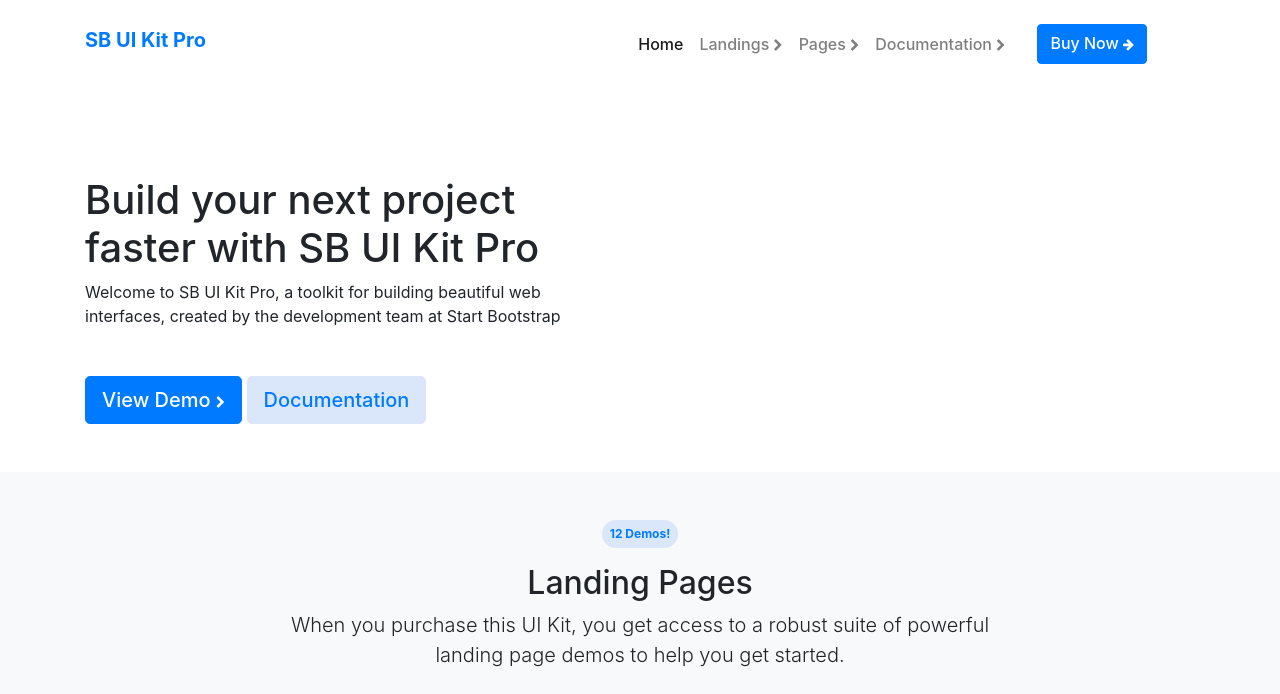
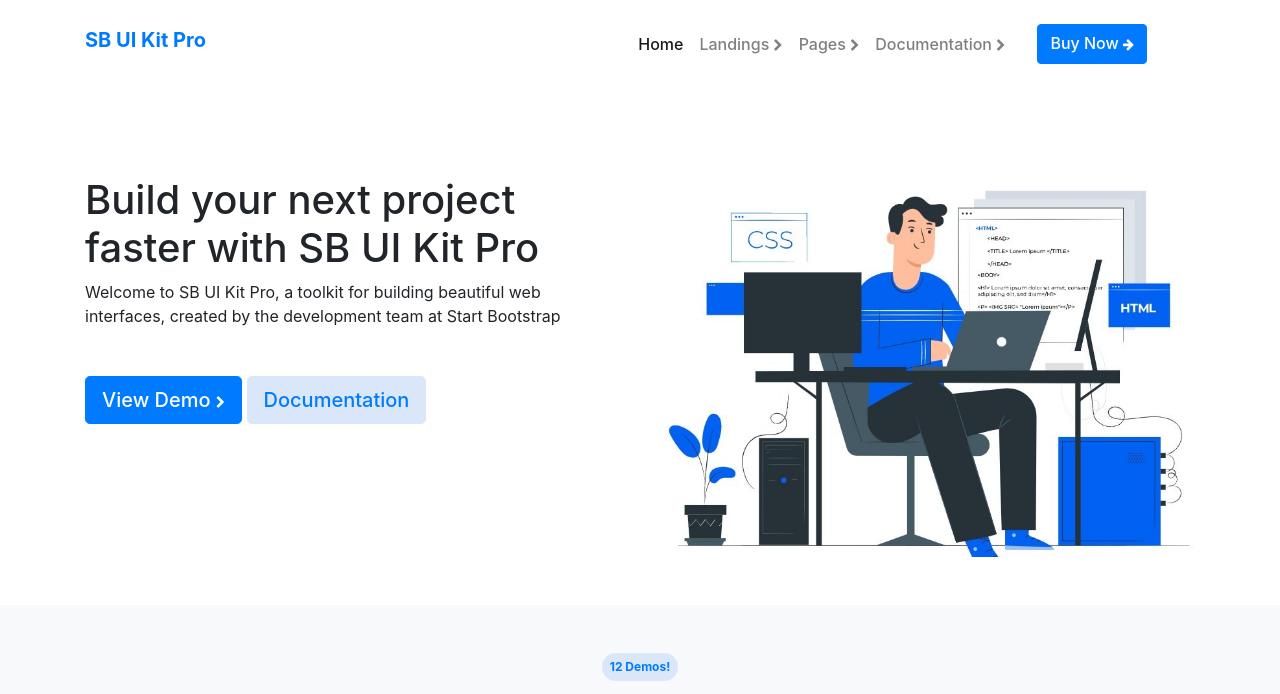
Before and after one commit to gianghl1983/btvn01, a plain HTML site: page index.html in a window 1280 px wide. Shown: the top 694 px of the page. Drawn offline with nearby package versions, Linux system fonts and the light colour scheme.

Commit message:
index: d-none d-lg-block

```diff
--- a/index.html
+++ b/index.html
@@ -55,7 +55,7 @@
                     <a href="" class="btn btn-primary btn-lg font-weight-500">View Demo <i class="fa fa-chevron-right" aria-hidden="true"></i></a>
                     <a href="" class="btn btn-primary-soft btn-lg font-weight-500 text-primary">Documentation</a>
                 </div>
-                <div class="col-lg-6 d-none d-lg-block d-xl-none" data-aos="fade-up">
+                <div class="col-lg-6 d-none d-lg-block" data-aos="fade-up">
                     <img src="images/programming.jpg" alt="" class="img-fluid">
                 </div>
             </div>
```
